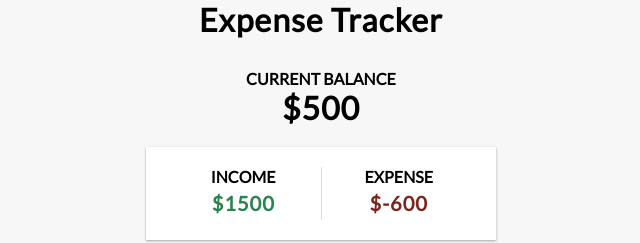
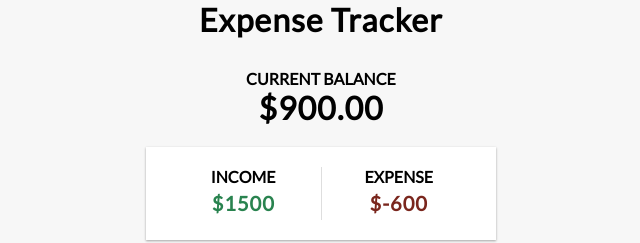
Before and after one commit to samadakram/Expense-Tracker-App, a React (Create React App) app: page / in a window 1280 px wide. Shown: the top 243 px of the page, without its empty margins (319-959 px from the left). Built offline with nearby package versions, Linux system fonts and the light colour scheme.

Commit message:
Update Balance.js

```diff
--- a/src/components/Balance.js
+++ b/src/components/Balance.js
@@ -1,11 +1,17 @@
-import React from 'react';
+import React, { useContext } from 'react';
+import { TransactionContext } from '../context/GlobalContext';
 
 export const Balance = () => {
+
+    const { transactions } = useContext(TransactionContext);
+
+    const amounts = transactions.map(transaction => transaction.amount);
+    const total = amounts.reduce((acc, item) => (acc += item), 0).toFixed(2);
 
     return (
         <div>
             <h4>Current Balance</h4>
-            <h1>$500</h1>
+            <h1>${ total }</h1>
         </div>
     );
 }
```
